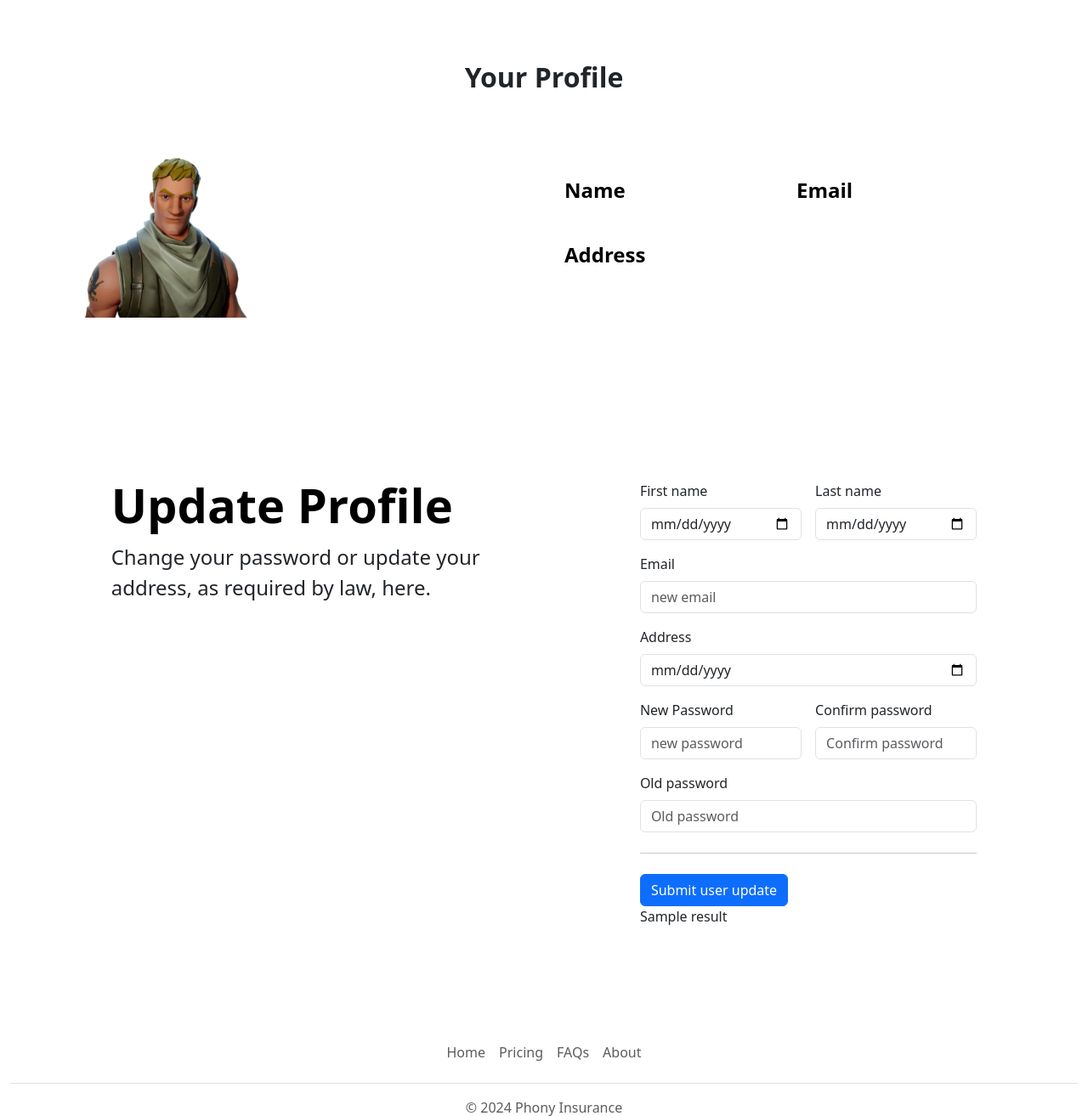
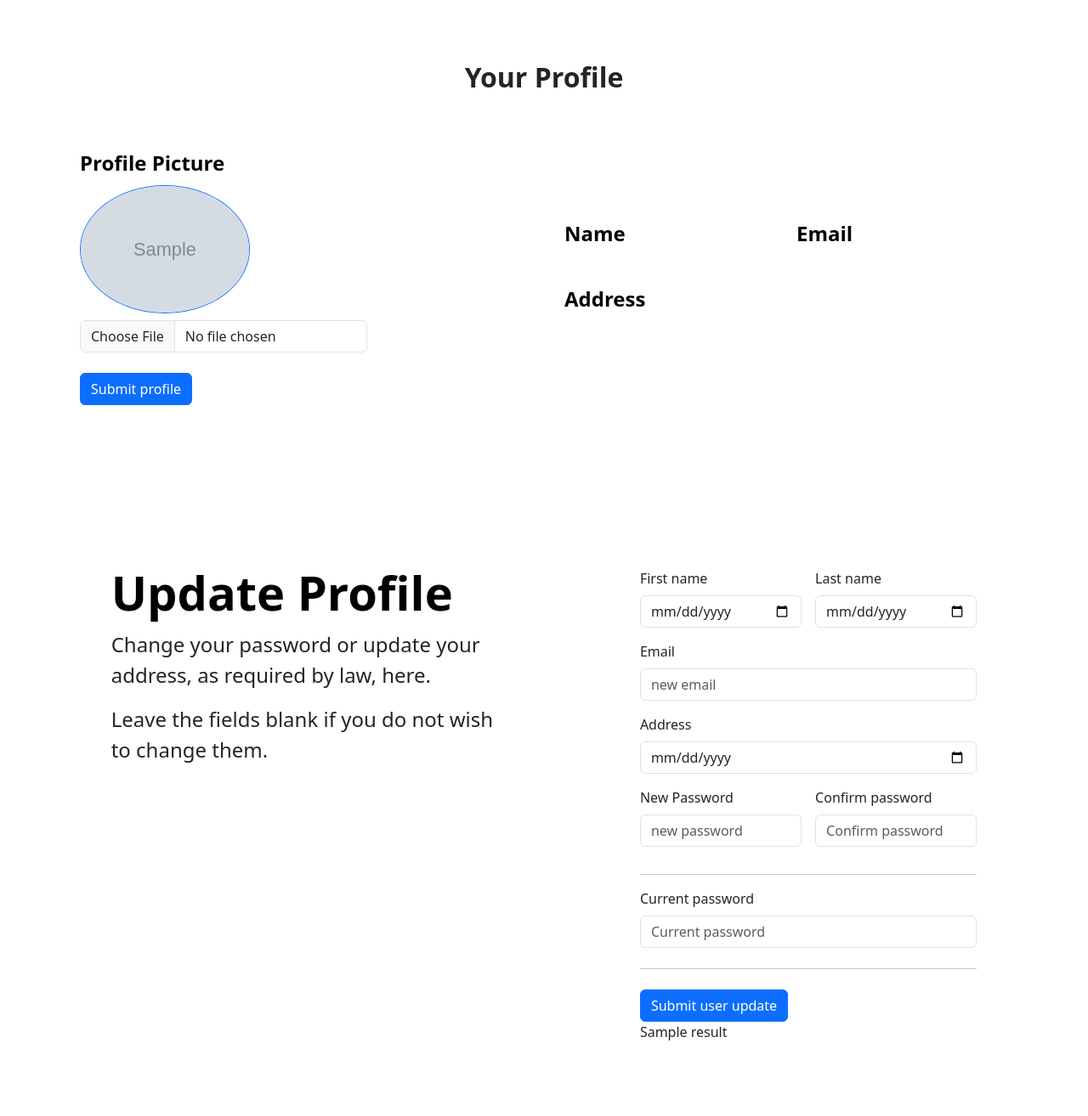
Before and after one commit to ceilingfans/app-dev, a Python web app: template website/templates/profile.html in a window 1280 px wide. Shown: the part 143-1457 px from the top of the page at 85% size. Run offline with Jinja, Linux system fonts and the light colour scheme; the template is opened without the code that fills it: most values are stand-ins (such as "Sample title", 1, 10 or a date in 2020); grey boxes marked "Sample" are stand-in pictures; form fields are guessed from the names that the template uses.

Commit message:
feat: profile pic and data validation

```diff
--- a/api/structures/User.py
+++ b/api/structures/User.py
@@ -11,6 +11,7 @@ class User(UserMixin):
     __email: str = None
     __address: str = None
     __newuser: bool = True
+    __picture:  str = None
 
     def __init__(self, data):
         self.__name = data.get("name", None)
@@ -19,6 +20,7 @@ class User(UserMixin):
         self.__email = data.get("email", None)
         self.__address = data.get("address", None)
         self.__newuser = data.get("newuser", None)
+        self.__picture = data.get("picture", None)
 
     # use dict(<User>) to get the JSON
     def __iter__(self):
@@ -28,6 +30,7 @@ class User(UserMixin):
         yield 'email', self.__email
         yield 'address', self.__address
         yield 'newuser', self.__newuser
+        yield 'picture', self.__picture
 
     def get_name(self):
         return self.__name
@@ -47,6 +50,9 @@ class User(UserMixin):
     def get_newuser(self):
         return self.__newuser
 
+    def get_picture(self):
+        return self.__picture
+
 
 
 
--- a/api/structures/datavalidation.py
+++ b/api/structures/datavalidation.py
@@ -3,6 +3,7 @@ from wtforms import StringField, SubmitField , IntegerField, RadioField, FloatFi
 from wtforms.validators import DataRequired, Length, Email , NumberRange , Optional , EqualTo
 from flask_wtf import FlaskForm
 from api.db.driver import Driver
+from flask_wtf.file import FileField, FileAllowed
 import re
 
 '''
@@ -69,6 +70,10 @@ class UserUpdateForm(FlaskForm):
     old_password = PasswordField("old password",validators=[DataRequired()])
     password_confirm = PasswordField('confirm new password', validators=[EqualTo('password_update', message='Passwords must match')])
     submit_user_update = SubmitField('Submit')
+
+class UserProfile(FlaskForm):
+    image = FileField('Update Profile Picture', validators=[DataRequired(),FileAllowed(['jpg', 'png'], message="Only jpg and png files are allowed")])
+    submit_profile = SubmitField('Update')
 
 
 # USER SIGNIN FORM
--- a/requirements.txt
+++ b/requirements.txt
@@ -14,3 +14,5 @@ argon2-cffi
 flask-login
 email_validator
 dhooks
+flask_reuploaded
+werkzeug
--- a/website/templates/profile.html
+++ b/website/templates/profile.html
@@ -5,13 +5,42 @@
 
   <div class="row row-cols-1 row-cols-md-2 align-items-md-center g-5 py-5">
     <div class="col d-flex flex-column align-items-start gap-2">
+      <p class="fw-semibold mb-0 text-body-emphasis col-lg-10 fs-4">
+       Profile Picture
+      </p>
+      {% if image == "/static/images/userprofileimg/None" %}
       <img
-        src="/static/images/avatar.png"
+        src="/static/images/userprofileimg/avatar.png"
         alt="pfp"
-        class="img-fluid"
+        class="img-fluid border border-primary rounded-circle "
         width="200px"
-        height="200px"
-      />
+        height="200px">
+      </img>
+      {% else %}
+      <img
+        src="{{ image }}"
+        alt="pfp"
+        class="img-fluid border border-primary rounded-circle "
+        width="200px"
+        height="200px">
+      </img>
+      {% endif %}
+      <form method="post" enctype="multipart/form-data">
+      {{ imageform.csrf_token }}
+      {{ imageform.image(class="form-control w-100")}}
+      <br>
+      {{ imageform.submit_profile(placeholder="Submit", class="btn btn-primary")}}
+      </form>
+      {% if imageform.errors %}
+      <p>Profile not updated</p>
+      <ul class="errors">
+        {% for field in imageform %}
+        {% for error in field.errors %}
+        <li>{{field.label}}: {{ error }}</li>
+        {% endfor %}
+        {% endfor %}
+      </ul>
+      {% endif %}
     </div>
 
     <div class="col">
@@ -56,10 +85,13 @@
       <p class="col-lg-10 fs-4">
         Change your password or update your address, as required by law, here.
       </p>
+      <p class="col-lg-10 fs-4">
+        Leave the fields blank if you do not wish to change them.
+      </p>
     </div>
     <div class="col-md-10 mx-auto col-lg-5">
       <form class="needs-validation" novalidate="" method="post">
-        {{ form.hidden_tag() }}
+        {{ form.csrf_token }}
         <div class="row g-3">
           <div class="col-sm-6">
             <label for="first-name" class="form-label">First name</label>
@@ -101,8 +133,9 @@
             </div>
           </div>
           <div class="col-12">
-            <label for="confirm" class="form-label">Old password</label>
-            {{ form.old_password(placeholder="Old password", class="form-control")}}
+            <hr>
+            <label for="confirm" class="form-label">Current password</label>
+            {{ form.old_password(placeholder="Current password", class="form-control")}}
             <div class="invalid-feedback">Please enter your address.</div>
           </div>
         </div>
```
Also changed, not shown: website/main.py (+34 -10 lines), website/static/images/userprofileimg/avatar.png (renamed from website/static/images/avatar.png), website/static/images/userprofileimg/e3e7234f-3933-483d-8a8d-7b7a9eb33b80-TEST-DO-NOT-USE.png (added).
